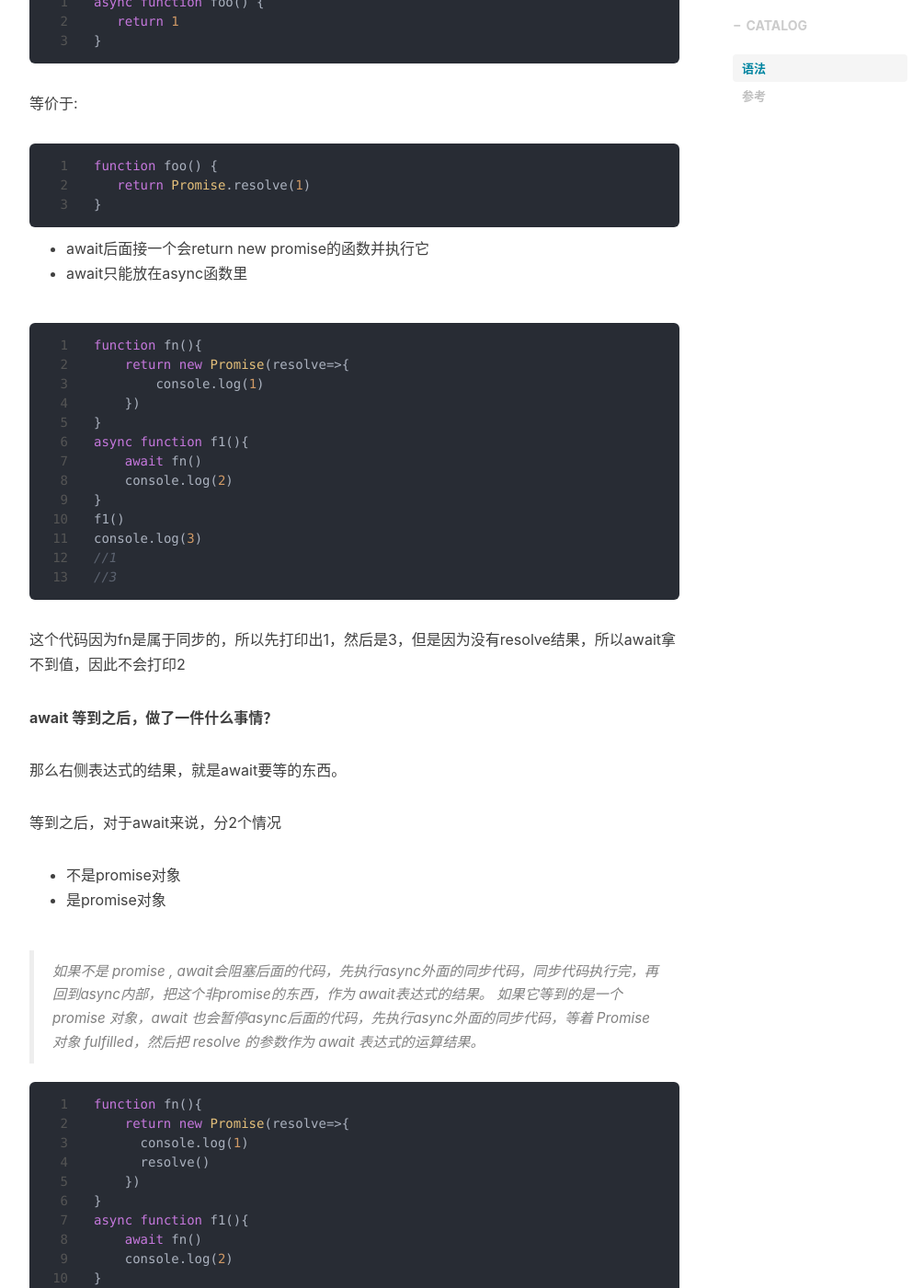
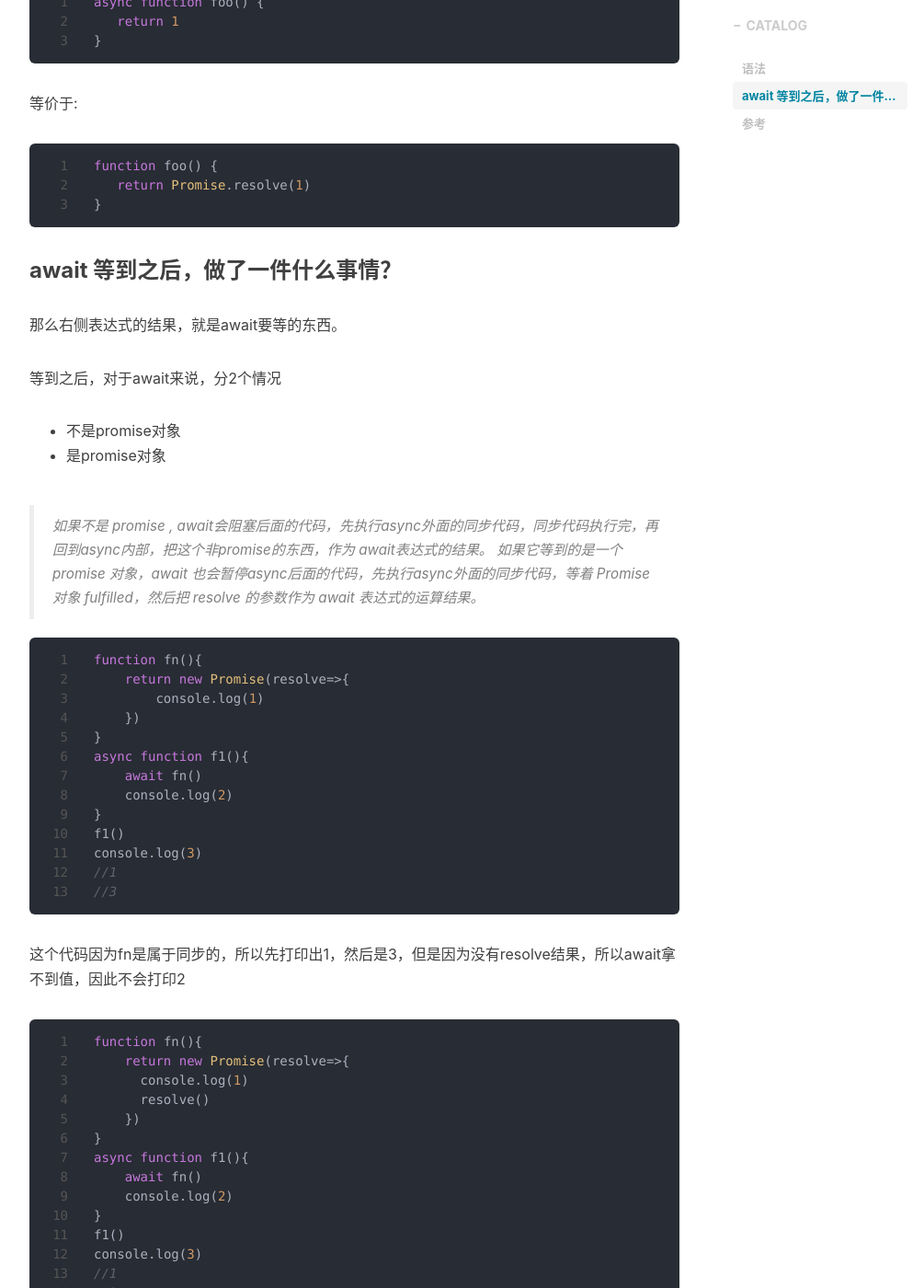
Before and after one commit to cwy007/cwy007.github.io, a Jekyll site: the page built from _posts/2020-10-26-async_function.markdown, in a window 1280 px wide and 1400 px high, scrolled down 1116 px. Shown: the whole window at 92% size, without its empty margins (233-1238 px from the left). Built offline with Jekyll 4.4.1, drawn with Linux system fonts in a browser that asks for light colours; nearby versions of some CDN libraries; comment, search, counter and statistics services are not loaded; some of the changed lines change nothing that is shown.

Commit message:
update article structure

````diff
--- a/_posts/2020-10-26-async_function.markdown
+++ b/_posts/2020-10-26-async_function.markdown
@@ -44,8 +44,17 @@ function foo() {
 }
 ```
 
-+ await后面接一个会return new promise的函数并执行它
-+ await只能放在async函数里
+### await 等到之后，做了一件什么事情？
+
+那么右侧表达式的结果，就是await要等的东西。
+
+等到之后，对于await来说，分2个情况
+
++ 不是promise对象
++ 是promise对象
+
+>如果不是 promise , await会阻塞后面的代码，先执行async外面的同步代码，同步代码执行完，再回到async内部，把这个非promise的东西，作为 await表达式的结果。
+>如果它等到的是一个 promise 对象，await 也会暂停async后面的代码，先执行async外面的同步代码，等着 Promise 对象 fulfilled，然后把 resolve 的参数作为 await 表达式的运算结果。
 
 ```js
 function fn(){
@@ -63,19 +72,6 @@ console.log(3)
 //3
 ```
 这个代码因为fn是属于同步的，所以先打印出1，然后是3，但是因为没有resolve结果，所以await拿不到值，因此不会打印2
-
-
-**await 等到之后，做了一件什么事情？**
-
-那么右侧表达式的结果，就是await要等的东西。
-
-等到之后，对于await来说，分2个情况
-
-+ 不是promise对象
-+ 是promise对象
-
->如果不是 promise , await会阻塞后面的代码，先执行async外面的同步代码，同步代码执行完，再回到async内部，把这个非promise的东西，作为 await表达式的结果。
->如果它等到的是一个 promise 对象，await 也会暂停async后面的代码，先执行async外面的同步代码，等着 Promise 对象 fulfilled，然后把 resolve 的参数作为 await 表达式的运算结果。
 
 ```js
 function fn(){
````
